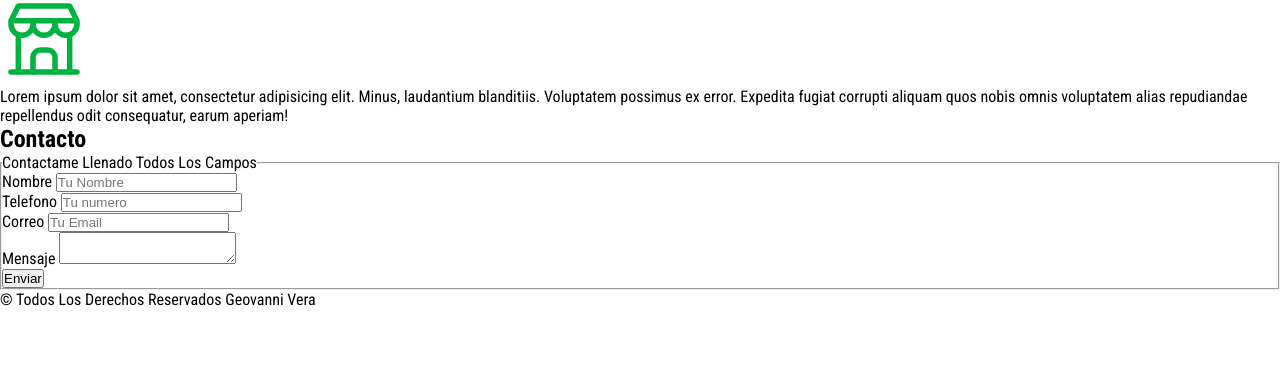
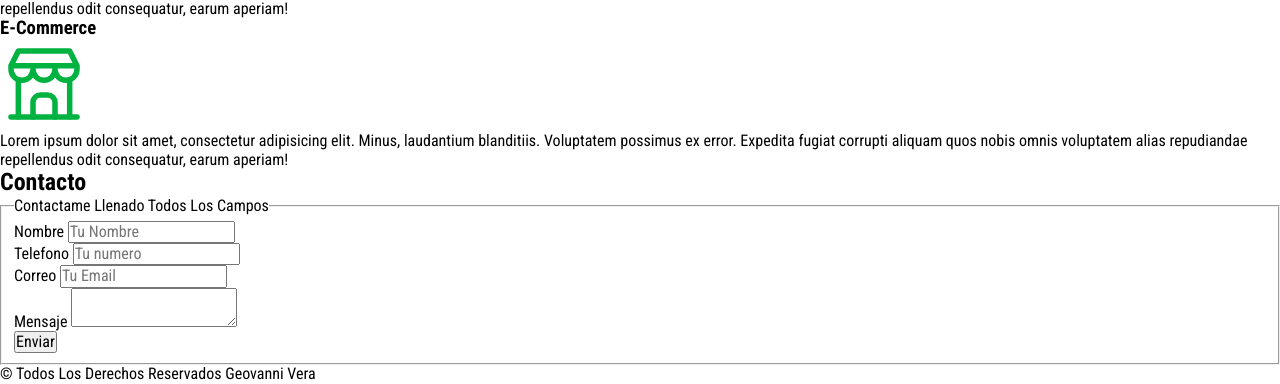
Before and after one commit to Geovanni-Vera/freelancer, a plain HTML site: page index.html in a window 1280 px wide. Shown: the part 615-999 px from the top of the page. Before the commit the page ends 924 px from the top, so only its background shows below. Drawn offline with Linux system fonts and the light colour scheme.

Commit message:
areglado la direccion de los assets

```diff
--- a/index.html
+++ b/index.html
@@ -7,12 +7,12 @@
     <meta name="viewport" content="width=device-width, initial-scale=1.0">
     <title>freelancer</title>
     <link rel="preload" href="/assets/normalize.css" as="style">
-    <link rel="stylesheet" href=assets/normalize.css">
+    <link rel="stylesheet" href="assets/normalize.css">
     <link rel="preconnect" href="https://fonts.googleapis.com">
     <link rel="preconnect" href="https://fonts.gstatic.com" crossorigin>
     <link href="https://fonts.googleapis.com/css2?family=Roboto+Condensed:wght@400;700&display=swap" rel="stylesheet">
-    <link rel="preload" href="/assets/styles.css" as="style">
-    <link rel="stylesheet" href="/assets/styles.css">
+    <link rel="preload" href="assets/styles.css" as="style">
+    <link rel="stylesheet" href="assets/styles.css">
 </head>
 
 <body>
```
